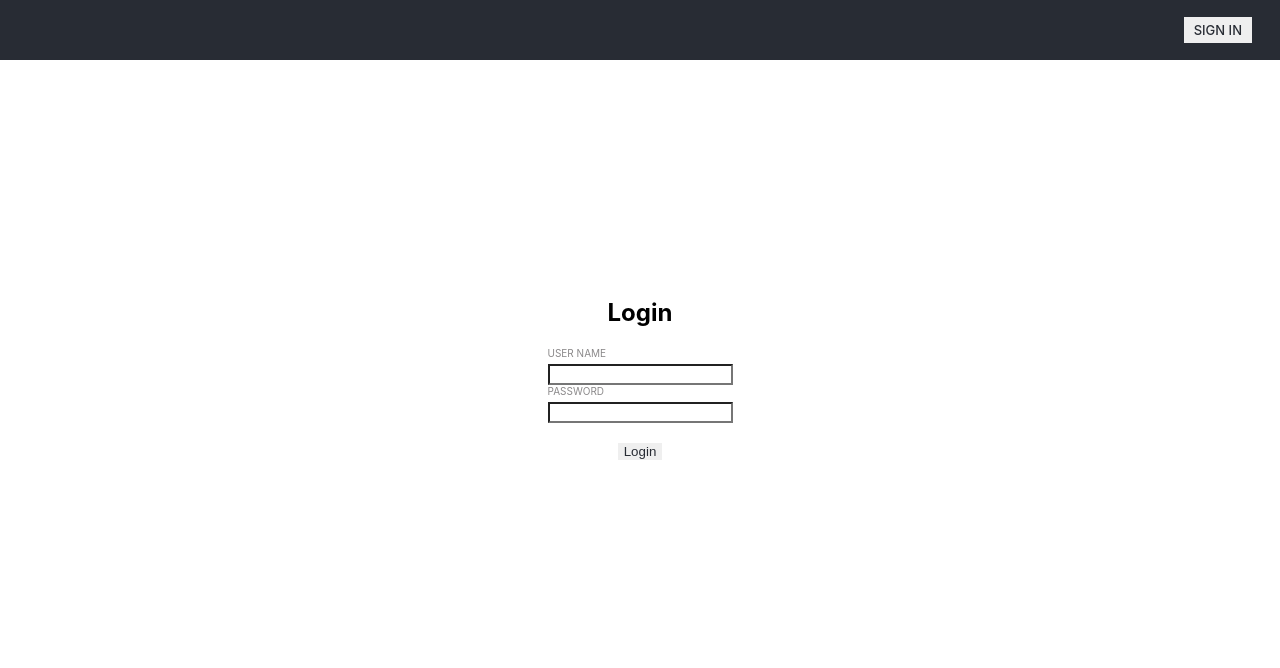
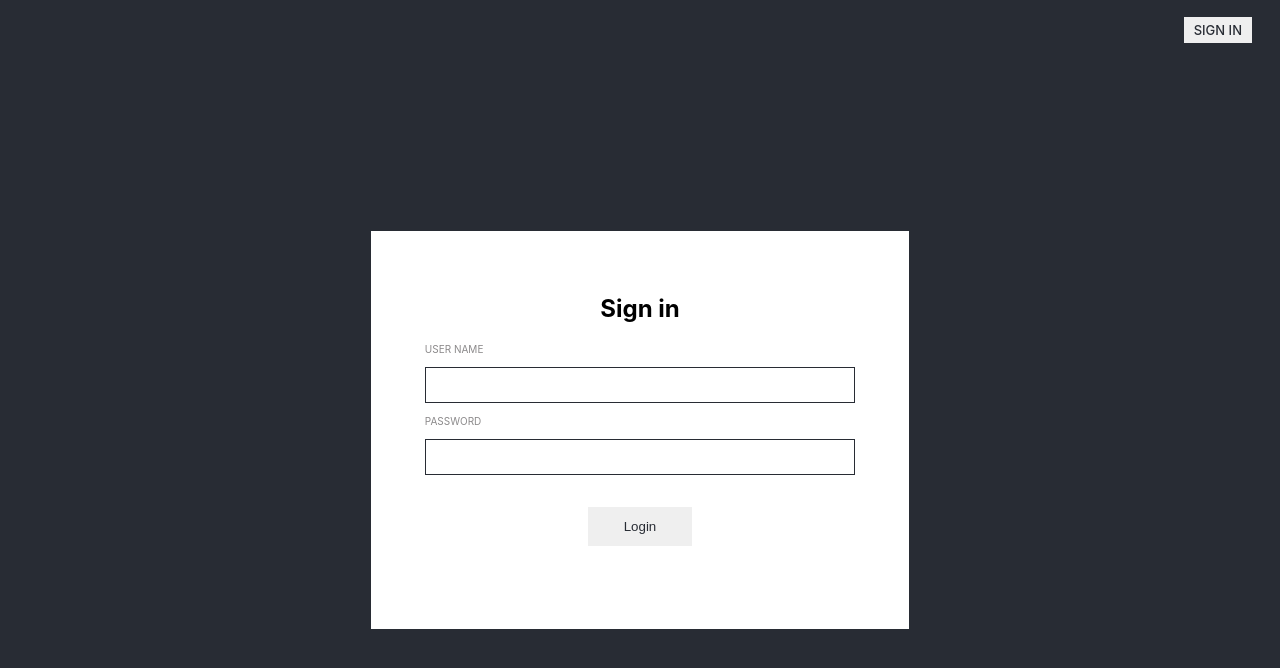
Before and after one commit to nathanielmata/markdown-notes-capstone-client, a React (Create React App) app: page /login in a window 1280 px wide. Shown: the top 668 px of the page. Built offline with nearby package versions, Linux system fonts and the light colour scheme; no server answers.

Commit message:
update css to use flexbox for better container fill behavior

```diff
--- a/src/App.css
+++ b/src/App.css
@@ -9,7 +9,9 @@
 }
 
 .App {
-  height: 100%;
+  display: flex;
+  flex-direction: column;
+  flex-grow: 1;
 }
 
 a {
@@ -82,16 +84,14 @@ label,
 
 .header {
   position: relative;
+  display: flex;
+  flex-direction: row;
+  min-height: 60px;
   margin: 0;
   padding: 1.5rem 28px;
   background-color: var(--main-dark, black);
-  min-height: 60px;
-  display: flex;
-  flex-direction: row;
-  align-items: left;
   justify-content: left;
   align-items: center;
-  /* font-size: calc(10px + 2vmin); */
   color: white;
   z-index: 10;
 }
@@ -105,9 +105,7 @@ label,
 }
 
 .header * {
-  display: inline-block;
   vertical-align: middle;
-  height: 100%;
   border-radius: 0;
 }
 
@@ -136,7 +134,6 @@ label,
 
 .sidebar__toggle--bar {
   width: 32px;
-  height: auto;
 }
 
 .sidebar__toggle--svg {
@@ -213,17 +210,14 @@ label,
 
 .nav__sidebar {
   position: absolute;
-  display: block;
+  display: flex;
+  flex-direction: column;
   top: 100%;
   left: 0;
   background-color: var(--main-menu-bg);
   width: 320px;
   height: auto;
   text-align: center;
-  /* overflow: hidden; */
-  /* visibility: hidden; */
-  /* opacity: 0; */
-  /* transition: visibility 300ms linear 300ms, opacity 300ms; */
 }
 
 .nav__sidebar > div {
@@ -255,9 +249,12 @@ label,
 }
 
 .nav__sidebar > .nav__sidebar--list {
-  height: calc(100% - 100px);
+  position: relative;
+  display: flex;
+  height: 100%;
   width: 100%;
   overflow: scroll;
+  flex-direction: column;
 }
 
 .nav__sidebar--list-title {
@@ -271,6 +268,7 @@ label,
   flex-direction: column;
   justify-content: center;
   height: auto;
+  width: 100%;
 }
 
 .nav__sidebar li {
@@ -298,8 +296,10 @@ label,
 }
 
 .main__container {
+  display: block;
   position: relative;
-  height: calc(100% - 162px);
+  flex-grow: 1;
+  flex-direction: column;
 }
 
 .main__dashboard {
@@ -387,7 +387,17 @@ label,
 }
 
 .editor__wrapper {
+  display: flex;
+  flex-direction: column;
   height: 100%;
+}
+
+.editor__inner {
+  display: flex;
+  height: 100%;
+  position: relative;
+  flex-grow: 1;
+  flex-direction: row;
 }
 
 .editor__above {
@@ -433,7 +443,7 @@ label,
   left: 50%;
   padding: 4px 10px;
   border: 1px solid var(--main-dark);
-  background-color: #FFFFFF;
+  background-color: #ffffff;
   transform: translate(-50%, -50%);
   visibility: hidden;
   opacity: 0;
@@ -527,7 +537,7 @@ label,
   display: flex;
   flex-direction: column;
   width: 100%;
-  height: calc(100% + 100px);
+  height: 100%;
   margin: 0;
   padding: 28px;
   justify-content: center;
@@ -559,13 +569,49 @@ label,
   height: 100%;
   justify-content: center;
   align-items: center;
+  background-color: var(--main-dark);
 }
+
+.login h2 {
+  margin-top: 0;
+}
+
+.login__inner {
+  display: flex;
+  flex-direction: column;
+  max-width: 540px;
+  min-height: 400px;
+  width: 100%;
+  justify-content: center;
+  align-items: center;
+  border: 1px solid var(--main-dark);
+  background-color: #ffffff;
+}
+
 .form__login {
   display: flex;
   flex-direction: column;
   align-items: center;
+  width: 80%;
+}
+
+.form__input--group {
+  width: 100%;
+}
+
+.form__input--group input {
+  width: 100%;
+  height: 36px;
+  border: 1px solid var(--main-dark);
+  margin-bottom: 12px;
+  padding: 0 12px;
+}
+
+.form__input--group label {
+  margin-bottom: 12px;
 }
 
 .form__login button {
   margin: 20px auto;
+  padding: 12px 36px;
 }
--- a/src/components/Dashboard.js
+++ b/src/components/Dashboard.js
@@ -4,10 +4,36 @@ import NoteListContext from "../context/NoteListContext";
 class Dashboard extends React.Component {
   static contextType = NoteListContext;
 
-  formatDate = (date) => {
+  timeUnits = () => {
+    // time units (minute, hour, day) in milliseconds
+    const unitMs = {
+      m: 1000*60,
+      h: 1000*60*60,
+      d: 1000*60*60*24,
+    }
+
+    // return array of objects containing
+    // r: time range validator
+    // d: time unit in milliseconds
+    // s: time suffix
+    return [
+      {r: (ms) => ms < unitMs.h, d: unitMs.m, s: " min ago"},
+      {r: (ms) => ms > unitMs.h && ms < unitMs.d, d: unitMs.h, s: " hours ago"},
+      {r: (ms) => ms > unitMs.d, d: unitMs.d, s: " days ago"},
+    ];
+  }
+
+  timeAgo = (date) => {
     const ms = (Date.now() - Date.parse(date));
-    const days = Math.floor(ms/1000/60/60/24);
-    return days.toString() + " days ago";
+    let time_ago = "";
+    this.timeUnits().forEach(timestamp => {
+      if (timestamp.r(ms)) {
+        let timeUnits = Math.round(ms/timestamp.d).toString();
+        let suffix = timestamp.s;
+        time_ago = timeUnits + suffix;
+      }
+    })
+    return time_ago;
   }
 
   render() {
@@ -17,13 +43,13 @@ class Dashboard extends React.Component {
       <div className="main__dashboard">
         <h1>Latest Notes</h1>
         <div className="main__dashboard--inner">
-          {notes.map((note, idx) => {
+          {notes.reverse().map((note, idx) => {
             return (
               <div key={idx} className="main__dashboard--card">
                 <a href={`/note/${note.id}`}>
                   <div className="main__dashboard--card-name">{note.title}</div>
                   <div className="main__dashboard--card-date">
-                    Edited {this.formatDate(note.updated_at ?? note.created_at)}
+                    Edited {this.timeAgo(note.updated_at ?? note.created_at)}
                   </div>
                 </a>
               </div>
--- a/src/components/LoginForm.js
+++ b/src/components/LoginForm.js
@@ -32,11 +32,11 @@ export default class LoginForm extends Component {
     return (
       <form className="form__login" onSubmit={this.handleSubmitJwtAuth}>
         <div role="alert">{error && <p className="red">{error}</p>}</div>
-        <div className="user_name">
+        <div className="user_name form__input--group">
           <label htmlFor="user_name">User name</label>
           <input required name="user_name" id="user_name"></input>
         </div>
-        <div className="password">
+        <div className="password form__input--group">
           <label htmlFor="password">Password</label>
           <input
             required
--- a/src/components/Note.js
+++ b/src/components/Note.js
@@ -135,6 +135,7 @@ class Note extends React.Component {
             </button> */}
           </div>
         </div>
+        <div className="editor__inner">
           <div id="editor" className="editor--split main--split">
             <div className="editor--inner">
               <textarea
@@ -152,6 +153,7 @@ class Note extends React.Component {
             />
           </div>
         </div>
+      </div>
     );
   }
 }
--- a/src/components/Sidebar.js
+++ b/src/components/Sidebar.js
@@ -43,6 +43,6 @@ const Sidebar = (props) => (
 export default Sidebar;
 
 const sidebarHeight = () => {
-  const height = document.getElementById("main__container").clientHeight;
-  return `${height + 87}px`;
+  const height = document.getElementById("main__container").offsetHeight;;
+  return `${height}px`;
 }
--- a/src/index.css
+++ b/src/index.css
@@ -21,6 +21,7 @@ body {
 }
 
 #root {
+  display: flex;
   height: 100%;
 }
 
--- a/src/routes/LoginPage.js
+++ b/src/routes/LoginPage.js
@@ -19,11 +19,13 @@ export default class LoginPage extends Component {
   render() {
     return (
       <section className="login">
-        <h2>Login</h2>
-        {TokenService.getAuthToken()
-          ? this.props.history.push('/')
-          : <LoginForm onLoginSuccess={this.handleLoginSuccess} />
-        }
+        <div className="login__inner">
+          <h2>Sign in</h2>
+          {TokenService.getAuthToken()
+            ? this.props.history.push('/')
+            : <LoginForm onLoginSuccess={this.handleLoginSuccess} />
+          }
+        </div>
       </section>
     );
   }
```
Lines whose indentation alone changed are shown as unchanged.
